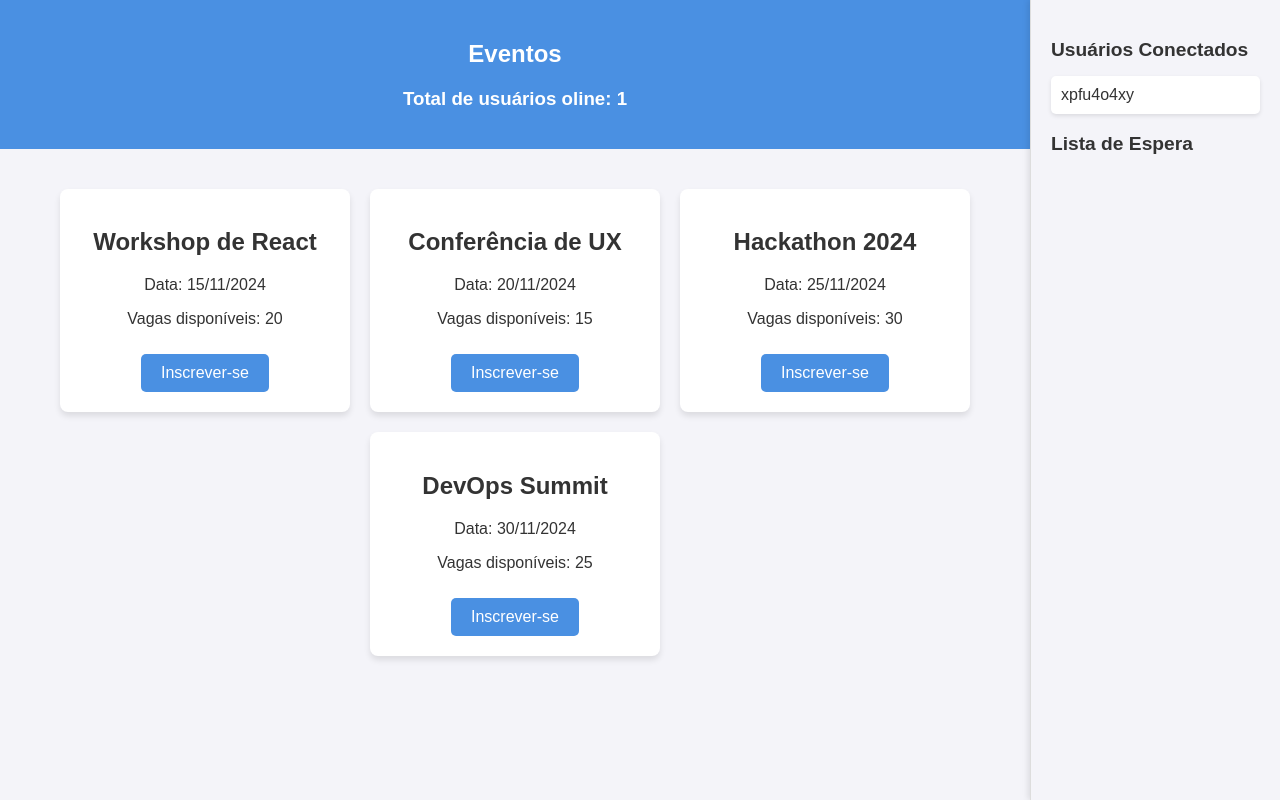
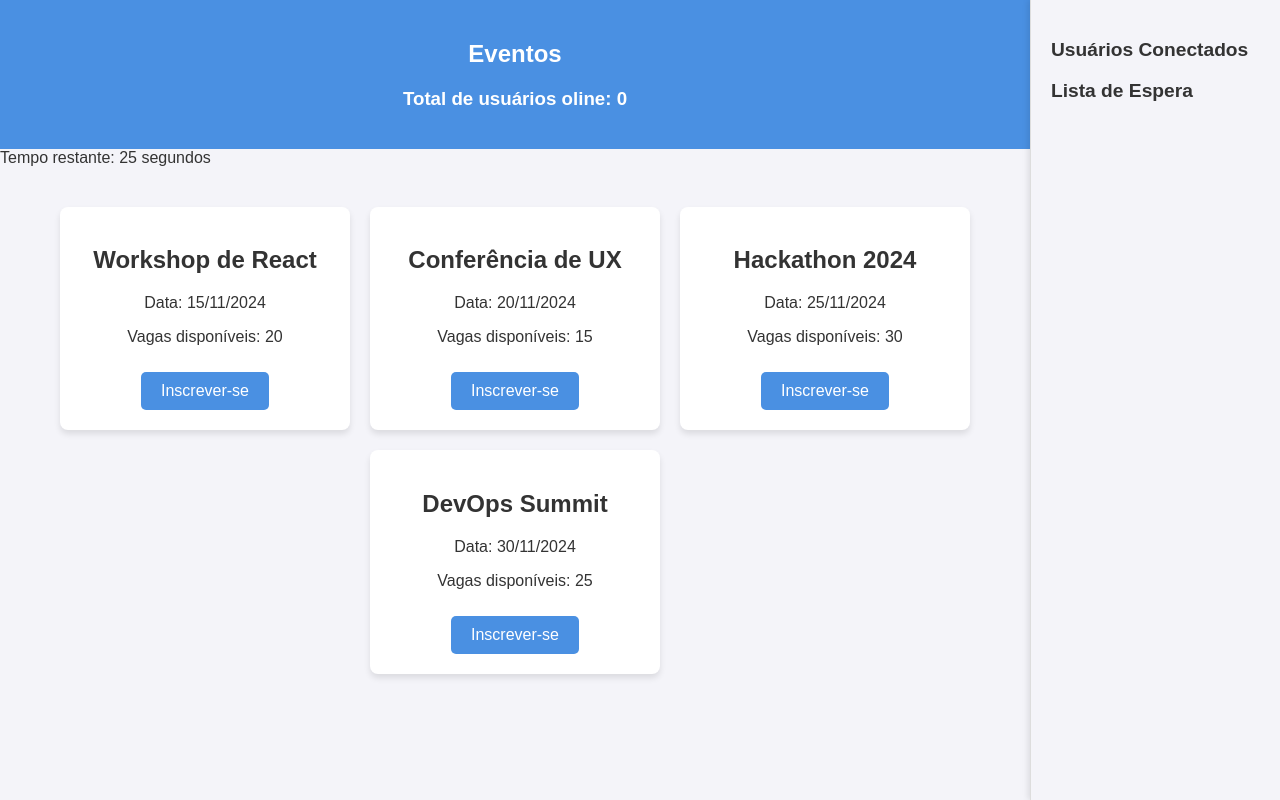
Before and after one commit to sebastiaocosta1/enventos_concorrencia, a Flask app: page / in a window 1280 px wide. Run offline with Flask 3, Linux system fonts and the light colour scheme.

Commit message:
Update index.html
Adição do temporizador

```diff
--- a/templates/index.html
+++ b/templates/index.html
@@ -11,6 +11,28 @@
     <h2>Eventos</h2>
     <h3>Total de usuários oline: <span id="total-sessions-count">0</span></h3>
   </header>
+
+      <div class="timer-container">
+        Tempo restante: <span id="timer">30</span> segundos
+    </div>
+
+    <script>
+        let countdown = 30; // Tempo inicial
+        const timerElement = document.getElementById('timer');
+
+        function startTimer() {
+            const interval = setInterval(() => {
+                timerElement.textContent = countdown;
+                countdown--;
+
+                if (countdown < 0) {
+                    countdown = 30; // Reinicia o contador
+                }
+            }, 1000);
+        }
+
+        startTimer(); // Inicia o temporizador
+    </script>
 
   <main>
     <div class="event-list">
@@ -35,9 +57,24 @@
   </div>
 
   <script>
+     let countdown = 30; // Tempo inicial
+        const timerElement = document.getElementById('timer');
+
+        function startTimer() {
+            const interval = setInterval(() => {
+                timerElement.textContent = countdown;
+                countdown--;
+
+                if (countdown < 0) {
+                    countdown = 30; // Reinicia o contador
+                }
+            }, 1000);
+        }
+
+        startTimer(); // Inicia o temporizador
     // Gera ou recupera o identificador único da aba no sessionStorage
     if (!sessionStorage.getItem("tabSessionId")) {
-        const uniqueId = Math.random().toString(36).substr(2, 9);
+        const uniqueId = Math.random().toString(10).substr(2, 3);
         sessionStorage.setItem("tabSessionId", uniqueId);
     }
 
@@ -82,10 +119,10 @@ function updateSidebar() {
     listTabs()
         .then(({ connected, waiting }) => {
             const connectedList = document.getElementById("connected-users");
-            connectedList.innerHTML = connected.map(tab => `<li>${tab}</li>`).join('');
+            connectedList.innerHTML = connected.map(tab => `<li>Usuário: ${tab}</li>`).join('');
 
             const waitingList = document.getElementById("waiting-users");
-            waitingList.innerHTML = waiting.map(tab => `<li>${tab}</li>`).join('');
+            waitingList.innerHTML = waiting.map(tab => `<li>Usuário: ${tab}</li>`).join('');
 
             // Atualiza o contador de usuários conectados
             // const connectedCount = document.getElementById("connected-count");
```
